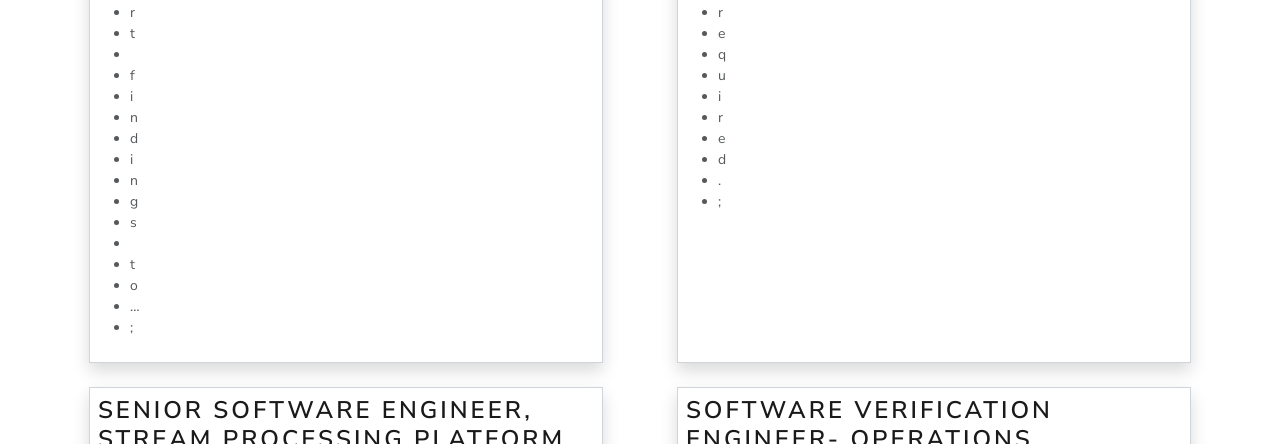
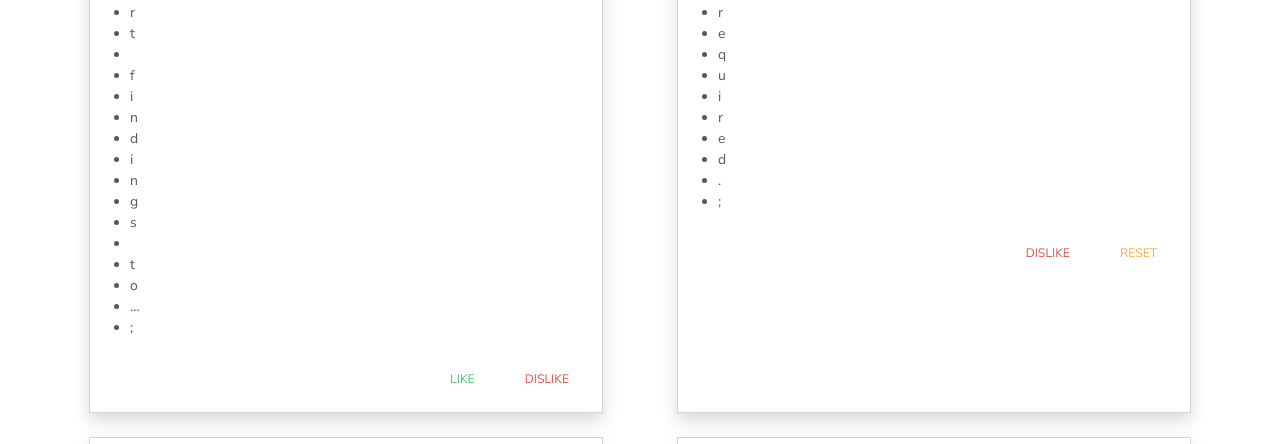
Before and after one commit to Virbil/jobSearch_django, a Django app: template jobSearch_app/templates/home.html in a window 1280 px wide. Shown: the part 3628-4072 px from the top of the page. Run offline with Django 3.2, Linux system fonts and the light colour scheme; the template is opened without the code that fills it: values that come from a table or form of the project are taken from there, others are empty; data comes from the database, SQL or seed files in the repository; both versions use the stored data as it was after the commit; some libraries are stand-ins or nearby versions.

Commit message:
added like/dislike/reset feature. messed with card layout tho...

```diff
--- a/jobSearch_app/templates/home.html
+++ b/jobSearch_app/templates/home.html
@@ -28,6 +28,8 @@
                 <a class="btn btn-link text-primary" href="/job/find_jobs">Click this to add jobs from indeed to our database.  We can make this a post or an automated scrape on some interval.</a>
             </div>
             {% for job in jobs %}
+            <!-- {% if job.dislikes.all|length > 0 %}
+            {% else %} -->
             {% if forloop.counter0|divisibleby:2 %}
             <div class="row d-flex justify-content-evenly m-2">
                 {% include 'job-tile.html' %}
@@ -35,6 +37,7 @@
                 {% include 'job-tile.html' %}
             </div>
             {% endif %}
+            <!-- {% endif %} -->
 
             {% endfor %}
         </main>
--- a/jobSearch_app/templates/job-tile.html
+++ b/jobSearch_app/templates/job-tile.html
@@ -7,8 +7,41 @@
     <a href="{{job.job_url}}">Indeed Link</a>
     <p>Summary:</p>
     <ul>
-    {% for line in job.summary %}
+        {% for line in job.summary %}
         <li>{{ line }}</li>
-    {% endfor %}
+        {% endfor %}
     </ul>
+
+    {% if job.likes.all|length > 0 or job.dislikes.all|length > 0 %}
+        <form action="{% url 'reset_job' reset_job_id=job.id %}" method="POST">
+            {% csrf_token %}
+            <input class="btn btn-link text-warning float-right" type="submit" value="Reset">
+        </form>
+    {% endif %}
+
+    {% if job.dislikes.all|length > 0 %}
+        {% if user_info in job.dislikes.all %}
+            <div class="col-md-12">
+                <p class="mb-3 float-right lead"><em>Disliked job!</em></p>
+            </div>
+        {% endif %}
+    {% else %}
+        <form action="{% url 'dislike_job' dislike_job_id=job.id %}" method="POST">
+            {% csrf_token %}
+            <input class="btn btn-link text-danger float-right" type="submit" value="Dislike">
+        </form>
+    {% endif %}
+
+    {% if job.likes.all|length > 0 %}
+        {% if user_info in job.likes.all %}
+            <div class="col-md-12">
+                <p class="mb-3 float-right lead"><em>Liked job!</em></p>
+            </div>
+        {% endif %}
+    {% else %}
+        <form action="{% url 'like_job' like_job_id=job.id %}" method="POST">
+            {% csrf_token %}
+            <input class="btn btn-link text-success float-right" type="submit" value="Like">
+        </form>
+    {% endif %}
 </div>
--- a/jobSearch_app/urls.py
+++ b/jobSearch_app/urls.py
@@ -4,4 +4,7 @@ from . import views
 urlpatterns = [
     path('', views.home),
     path('find_jobs', views.find_jobs, name='find_jobs'),
+    path('like_job/<int:like_job_id>', views.like_job, name="like_job"),
+    path('dislike_job/<int:dislike_job_id>', views.dislike_job, name="dislike_job"),
+    path('reset_job/<int:reset_job_id>', views.reset_job, name="reset_job"),
 ]
```
Also changed, not shown: jobSearch_app/views.py (+29 -0 lines), db.sqlite3.
